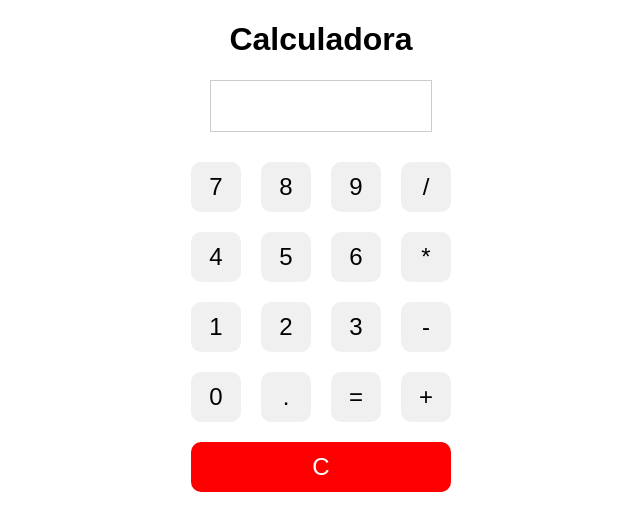
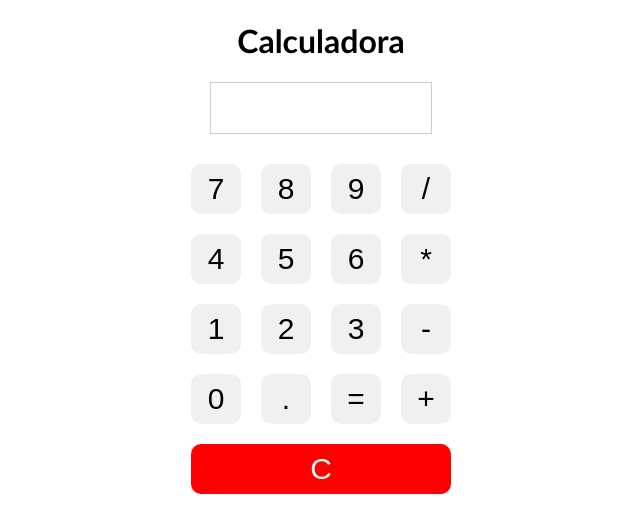
Before and after one commit to AdielBarboza/Primeira-Calculadora, a plain HTML site: page index.html in a window 1280 px wide. Shown: the whole page, without its empty margins (319-959 px from the left). Drawn offline with Linux system fonts and the light colour scheme.

Commit message:
Alteração no  tamanho e tipo de fonte no display e no teclado

```diff
--- a/style.css
+++ b/style.css
@@ -1,12 +1,12 @@
 body {
-    font-family: Arial, sans-serif;
+    font-family: 'Gill Sans', 'Gill Sans MT', Calibri, 'Trebuchet MS', sans-serif;
     text-align: center;
 }
 
 #display {
     width: 200px;
     height: 30px;
-    font-size: 24px;
+    font-size: 30px;
     text-align: right;
     padding: 10px;
     border: 1px solid #ccc;
@@ -24,7 +24,7 @@ td {
 button {
     width: 50px;
     height: 50px;
-    font-size: 24px;
+    font-size: 30px;
     border: none;
     border-radius: 10px;
     background-color: #f0f0f0;
```
